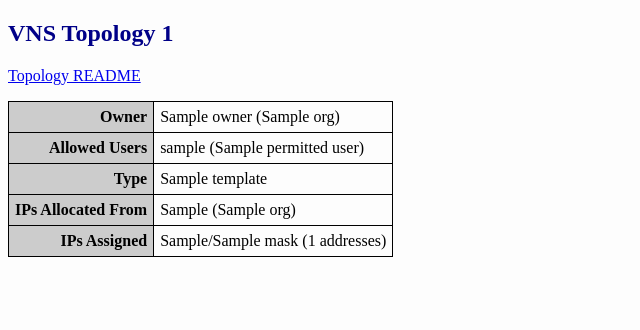
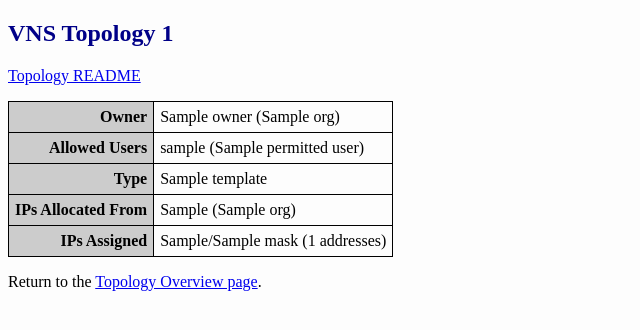
Before and after one commit to dound/vns, a Django app: template web/templates/vns/topology.html in a window 1280 px wide. Shown: the top 330 px of the page, without its empty margins (0-640 px from the left). Run offline with Django 3.2, Linux system fonts and the light colour scheme; the template is opened without the code that fills it: most values are stand-ins (such as "Sample title", 1, 10 or a date in 2020); parts of the project's set-up code (start-up, migrations or seed data) failed here and were passed over.

Commit message:
add a link back to the main topos page from a detail page

```diff
--- a/web/templates/vns/topology.html
+++ b/web/templates/vns/topology.html
@@ -43,4 +43,6 @@
         {% endif %}
         </tr>
     </table>
+
+<p>Return to the <a href="/topologies/">Topology Overview page</a>.
 {% endblock %}
```
